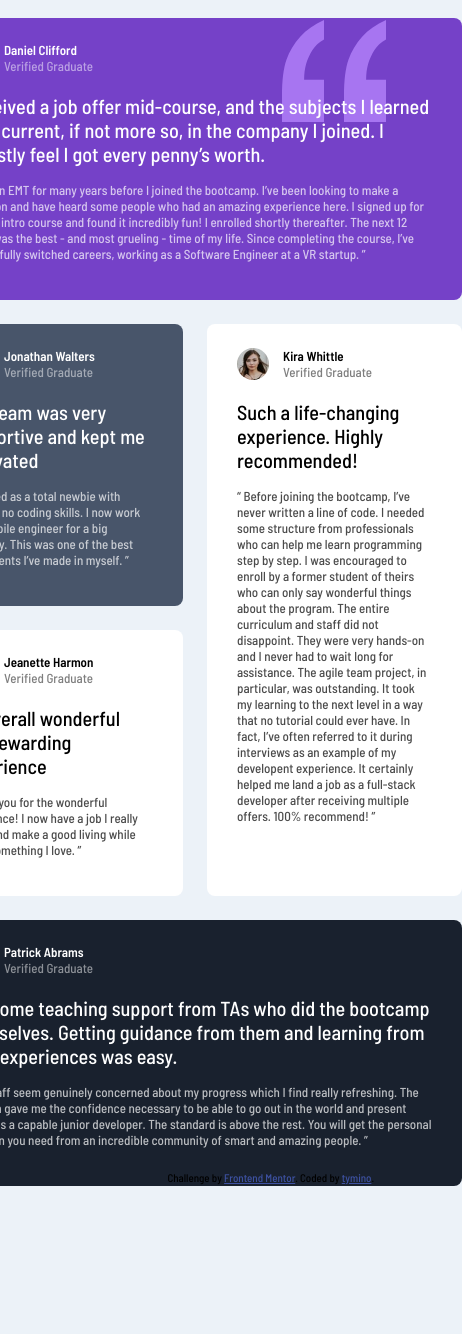
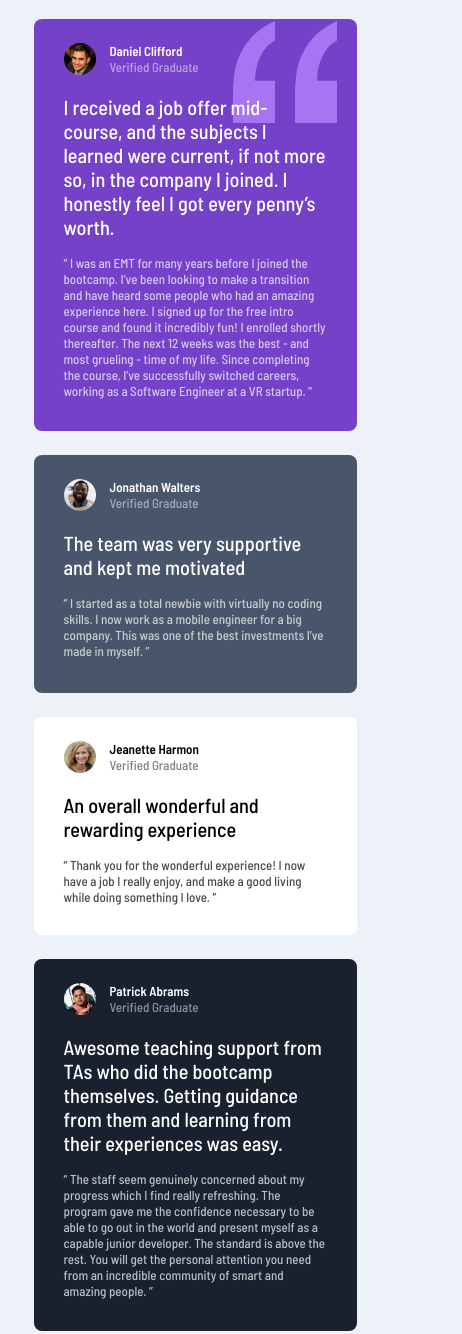
Before and after one commit to tymino/frontendmentor-testimonials-grid-section, a plain HTML site: page index.html in a window 390 px wide. Shown: the top 1334 px of the page, 462 px wide, since content can reach past the window. Before the commit the page ends 1186 px from the top, so only its background shows below. Drawn offline with Linux system fonts and the light colour scheme.

Commit message:
media 550px

```diff
--- a/style.css
+++ b/style.css
@@ -42,9 +42,7 @@ body {
   display: grid;
   grid-template-columns: repeat(4, 255px);
   grid-template-rows: 282px 266px;
-  height: 572px;
   gap: 24px;
-
 }
 
 .commit {
@@ -119,8 +117,6 @@ body {
   background-color: var(--white);
 }
 
-
-
 .attribution {
   position: absolute;
   bottom: 8px;
@@ -140,7 +136,6 @@ body {
     grid-template-columns: repeat(2, 255px);
     grid-template-rows: 282px 282px 266px 266px;
     gap: 24px;
-    height: 1168px;
     margin-top: 360px;
   }
   .commit--daniel {
@@ -165,7 +160,46 @@ body {
   }
 
   .attribution {
-    bottom: -340px;
+    bottom: -380px;
     right: 16px;
+    padding-bottom: 8px;
   }
 }
+
+@media (max-width: 550px) {
+  .main {
+    grid-template-columns: 323px;
+    grid-template-rows: 412px 238px 218px 372px 410px;
+    gap: 24px;
+    margin-top: 940px;
+  }
+  .commit__quotation {
+    right: 20px;
+  }
+  .commit--daniel {
+    grid-column: 1 / 2;
+    grid-row: 1 / 2;
+  }
+  .commit--jonathan {
+    grid-column: 1 / 2;
+    grid-row: 2 / 3;
+  }
+  .commit--jeanette {
+    grid-column: 1 / 2;
+    grid-row: 3 / 4;
+  }
+  .commit--patrick {
+    grid-column: 1 / 2;
+    grid-row: 4 / 5;
+  }
+  .commit--kira {
+    grid-column: 1 / 2;
+    grid-row: 5 / 6;
+  }
+
+  .attribution {
+    bottom: -954px;
+    right: 31%;
+    padding-bottom: 8px;
+  }
+}
```
